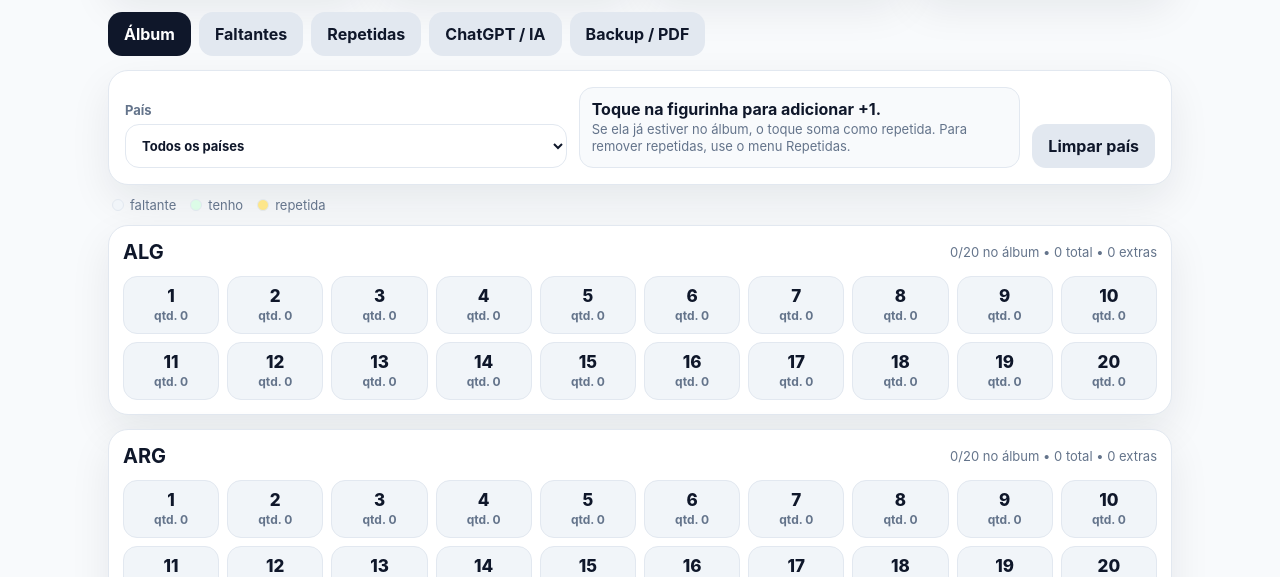
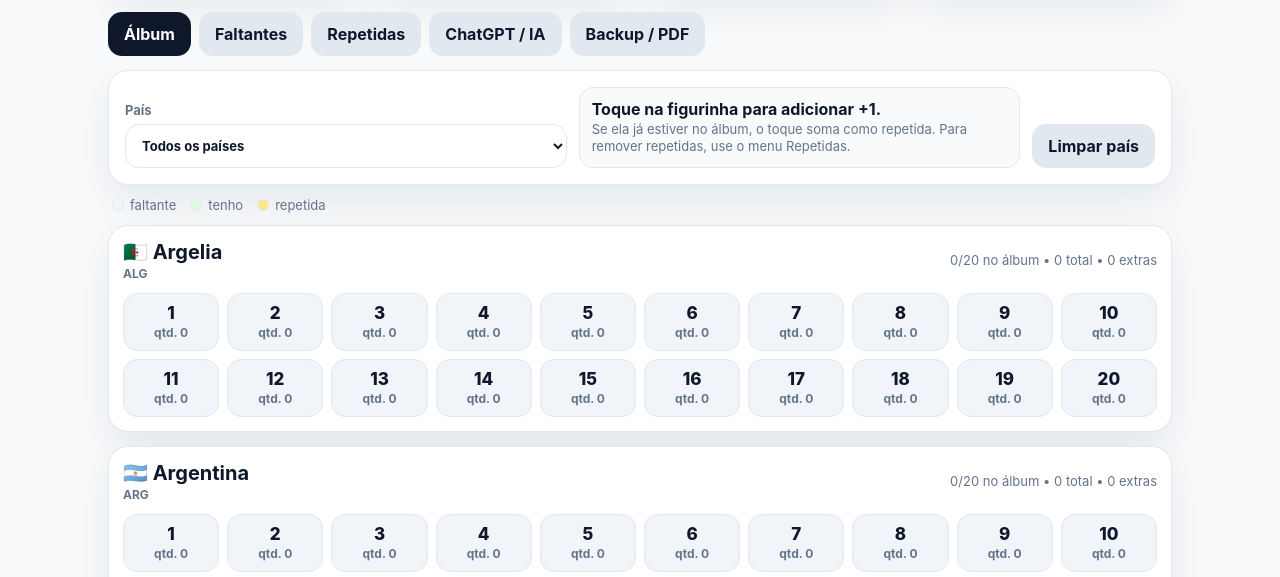
Before and after one commit to mitdtout2023/copa2026, a plain HTML site: page index.html in a window 1280 px wide. Shown: the part 214-791 px from the top of the page. Drawn offline with Linux system fonts and the light colour scheme.

Commit message:
Add files via upload

```diff
--- a/app.js
+++ b/app.js
@@ -6,6 +6,54 @@ const COUNTRIES = [
 ];
 
 const STICKERS_PER_COUNTRY = 20;
+const COUNTRY_META = {
+  ALG: { name: "Argelia", flag: "🇩🇿" },
+  ARG: { name: "Argentina", flag: "🇦🇷" },
+  AUS: { name: "Australia", flag: "🇦🇺" },
+  BEL: { name: "Belgica", flag: "🇧🇪" },
+  BIH: { name: "Bosnia e Herzegovina", flag: "🇧🇦" },
+  BRA: { name: "Brasil", flag: "🇧🇷" },
+  CAN: { name: "Canada", flag: "🇨🇦" },
+  CIV: { name: "Costa do Marfim", flag: "🇨🇮" },
+  COL: { name: "Colombia", flag: "🇨🇴" },
+  CRO: { name: "Croacia", flag: "🇭🇷" },
+  ECU: { name: "Equador", flag: "🇪🇨" },
+  ENG: { name: "Inglaterra", flag: "🏴" },
+  ESP: { name: "Espanha", flag: "🇪🇸" },
+  FRA: { name: "Franca", flag: "🇫🇷" },
+  FWG: { name: "FWG", flag: "🏆" },
+  GER: { name: "Alemanha", flag: "🇩🇪" },
+  GHA: { name: "Gana", flag: "🇬🇭" },
+  IRN: { name: "Ira", flag: "🇮🇷" },
+  JPN: { name: "Japao", flag: "🇯🇵" },
+  KOR: { name: "Coreia do Sul", flag: "🇰🇷" },
+  KSA: { name: "Arabia Saudita", flag: "🇸🇦" },
+  MAR: { name: "Marrocos", flag: "🇲🇦" },
+  MEX: { name: "Mexico", flag: "🇲🇽" },
+  NED: { name: "Paises Baixos", flag: "🇳🇱" },
+  NOR: { name: "Noruega", flag: "🇳🇴" },
+  PAN: { name: "Panama", flag: "🇵🇦" },
+  POR: { name: "Portugal", flag: "🇵🇹" },
+  QAT: { name: "Catar", flag: "🇶🇦" },
+  RSA: { name: "Africa do Sul", flag: "🇿🇦" },
+  SCO: { name: "Escocia", flag: "🏴" },
+  SEN: { name: "Senegal", flag: "🇸🇳" },
+  SUI: { name: "Suica", flag: "🇨🇭" },
+  TUN: { name: "Tunisia", flag: "🇹🇳" },
+  URU: { name: "Uruguai", flag: "🇺🇾" },
+  USA: { name: "Estados Unidos", flag: "🇺🇸" },
+  UZB: { name: "Uzbequistao", flag: "🇺🇿" }
+};
+
+function getCountryMeta(country) {
+  return COUNTRY_META[country] || { name: country, flag: "🏳️" };
+}
+
+function getCountryLabel(country, includeCode = true) {
+  const meta = getCountryMeta(country);
+  return includeCode ? `${meta.flag} ${meta.name} (${country})` : `${meta.flag} ${meta.name}`;
+}
+
 const TOTAL_STICKERS = COUNTRIES.length * STICKERS_PER_COUNTRY;
 const STORAGE_KEY = "figurinhas-copa-2026-state-v2";
 const LEGACY_STORAGE_KEY = "figurinhas-copa-2026-state-v1";
@@ -101,7 +149,7 @@ function setupCountryFilter() {
   for (const country of COUNTRIES) {
     const option = document.createElement("option");
     option.value = country;
-    option.textContent = country;
+    option.textContent = getCountryLabel(country);
     select.appendChild(option);
   }
 }
@@ -201,7 +249,7 @@ function renderAlbum() {
     const physical = countPhysicalByCountry(country);
 
     const header = document.createElement("header");
-    header.innerHTML = `<h3>${country}</h3><span class="country-stats">${owned}/${STICKERS_PER_COUNTRY} no álbum • ${physical} total • ${dup} extras</span>`;
+    header.innerHTML = `<div><h3>${getCountryLabel(country, false)}</h3><div class="country-code">${country}</div></div><span class="country-stats">${owned}/${STICKERS_PER_COUNTRY} no álbum • ${physical} total • ${dup} extras</span>`;
 
     const grid = document.createElement("div");
     grid.className = "sticker-grid";
@@ -326,7 +374,7 @@ function renderGroupedList(container, map, emptyText, duplicates = false) {
     card.className = "list-card";
 
     const title = document.createElement("strong");
-    title.textContent = country;
+    title.textContent = getCountryLabel(country);
 
     const pillList = document.createElement("div");
     pillList.className = "pill-list";
@@ -358,7 +406,7 @@ function renderGroupedList(container, map, emptyText, duplicates = false) {
 
 function buildMissingText() {
   const map = getMissingMap();
-  const lines = Object.entries(map).map(([country, nums]) => `${country} ${nums.join(", ")}`);
+  const lines = Object.entries(map).map(([country, nums]) => `${getCountryLabel(country)}: ${nums.join(", ")}`);
   return lines.length ? lines.join("\n") : "Nenhuma figurinha faltante.";
 }
 
@@ -366,7 +414,7 @@ function buildDuplicatesText() {
   const map = getDuplicatesMap();
   const lines = Object.entries(map).map(([country, items]) => {
     const values = items.map((item) => `${item.number} (qtd. ${item.qty}, sobra ${item.extra})`).join(", ");
-    return `${country} ${values}`;
+    return `${getCountryLabel(country)}: ${values}`;
   });
   return lines.length ? lines.join("\n") : "Nenhuma figurinha repetida.";
 }
@@ -465,12 +513,12 @@ function updateParsedResult(sourceLabel = "Resultado", options = {}) {
     lines.push("Figurinhas lidas:");
     for (const [country, values] of Object.entries(grouped)) {
       const numbers = values.map((item) => item.qty > 1 ? `${item.number} x${item.qty}` : `${item.number}`).join(", ");
-      lines.push(`${country} ${numbers}`);
+      lines.push(`${getCountryLabel(country)}: ${numbers}`);
     }
     lines.push("");
     lines.push("Verificação no álbum atual:");
     for (const item of comparison) {
-      lines.push(`${item.country} ${item.number} — leitura x${item.readQty} | atual ${item.currentQty} → ${item.afterQty} | ${item.status}`);
+      lines.push(`${getCountryLabel(item.country)} ${item.number} — leitura x${item.readQty} | atual ${item.currentQty} → ${item.afterQty} | ${item.status}`);
     }
   }
 
@@ -765,7 +813,7 @@ function buildPdfReportLines() {
       if (state.inventory[country][number] === 0) missing.push(number);
     }
     const missingText = missing.length ? missing.join(", ") : "nenhuma";
-    lines.push(`${country}: no album ${owned}/20 | total fisico ${physical} | extras ${extras} | faltam: ${missingText}`);
+    lines.push(`${getCountryLabel(country)}: no album ${owned}/20 | total fisico ${physical} | extras ${extras} | faltam: ${missingText}`);
   }
 
   lines.push("");
@@ -776,7 +824,7 @@ function buildPdfReportLines() {
   } else {
     for (const [country, items] of Object.entries(duplicates)) {
       const values = items.map((item) => `${item.number} qtd ${item.qty} sobra ${item.extra}`).join("; ");
-      lines.push(`${country}: ${values}`);
+      lines.push(`${getCountryLabel(country)}: ${values}`);
     }
   }
 
--- a/index.html
+++ b/index.html
@@ -8,7 +8,7 @@
   <meta name="apple-mobile-web-app-title" content="Figurinhas 2026" />
   <meta name="apple-mobile-web-app-status-bar-style" content="black-translucent" />
   <link rel="manifest" href="manifest.webmanifest" />
-  <link rel="apple-touch-icon" href="icons/icon-192.png" />
+  <link rel="apple-touch-icon" href="icons/apple-touch-icon.png" />
   <link rel="stylesheet" href="styles.css" />
   <title>Figurinhas Copa 2026</title>
 </head>
--- a/service-worker.js
+++ b/service-worker.js
@@ -1,4 +1,4 @@
-const CACHE_NAME = "figurinhas-copa-2026-v3";
+const CACHE_NAME = "figurinhas-copa-2026-v4";
 const APP_SHELL = [
   "./",
   "./index.html",
@@ -6,7 +6,8 @@ const APP_SHELL = [
   "./app.js",
   "./manifest.webmanifest",
   "./icons/icon-192.png",
-  "./icons/icon-512.png"
+  "./icons/icon-512.png",
+  "./icons/apple-touch-icon.png"
 ];
 
 self.addEventListener("install", (event) => {
--- a/styles.css
+++ b/styles.css
@@ -452,3 +452,15 @@ button.pill {
   .section-header { flex-direction: column; align-items: stretch; }
   .button-row button, .button-row .file-button { flex: 1; }
 }
+
+
+.country-code {
+  color: var(--muted);
+  font-size: 12px;
+  font-weight: 700;
+  margin-top: 2px;
+}
+
+.country-card header > div {
+  min-width: 0;
+}
```
Also changed, not shown: manifest.webmanifest, 1 other file.
